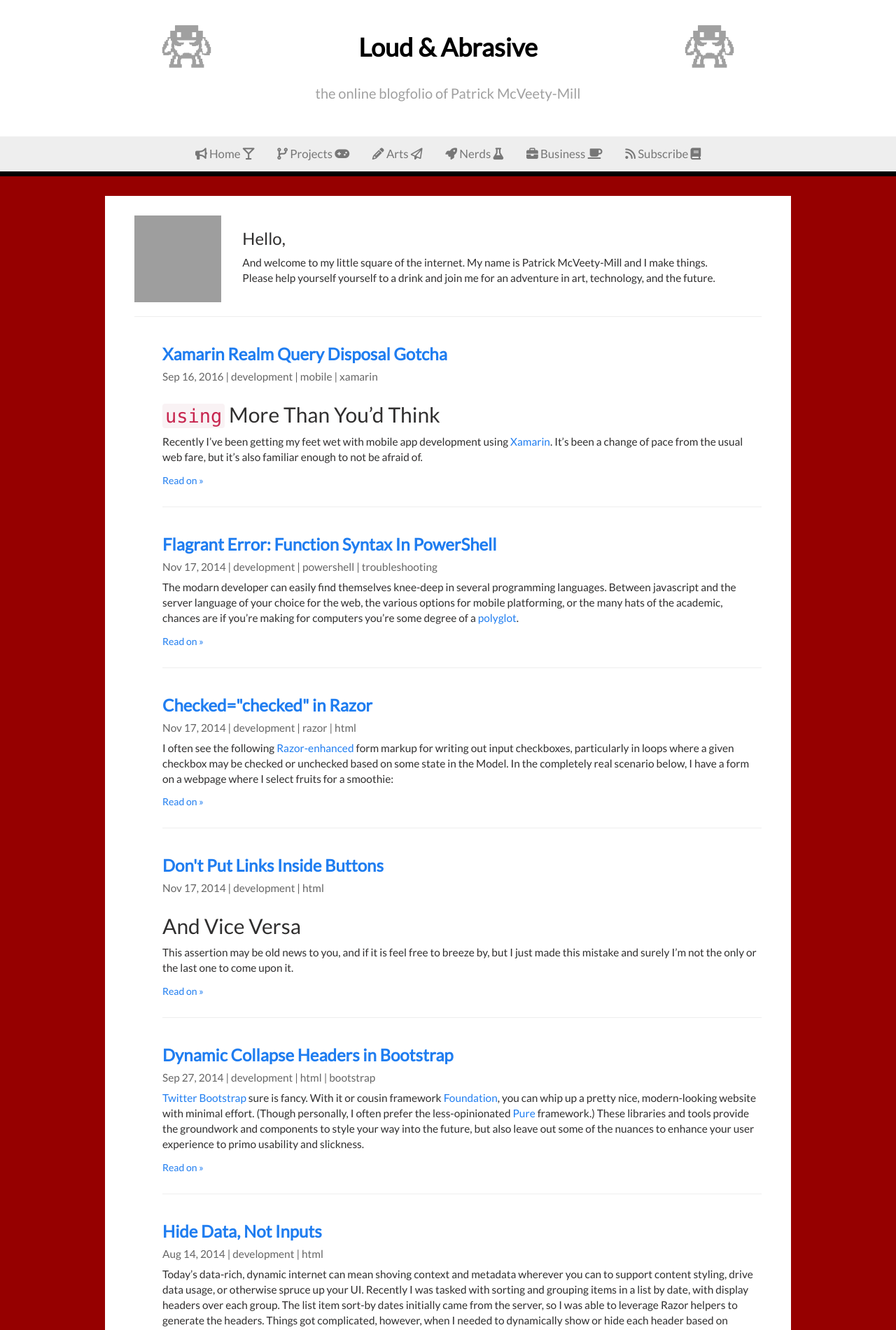
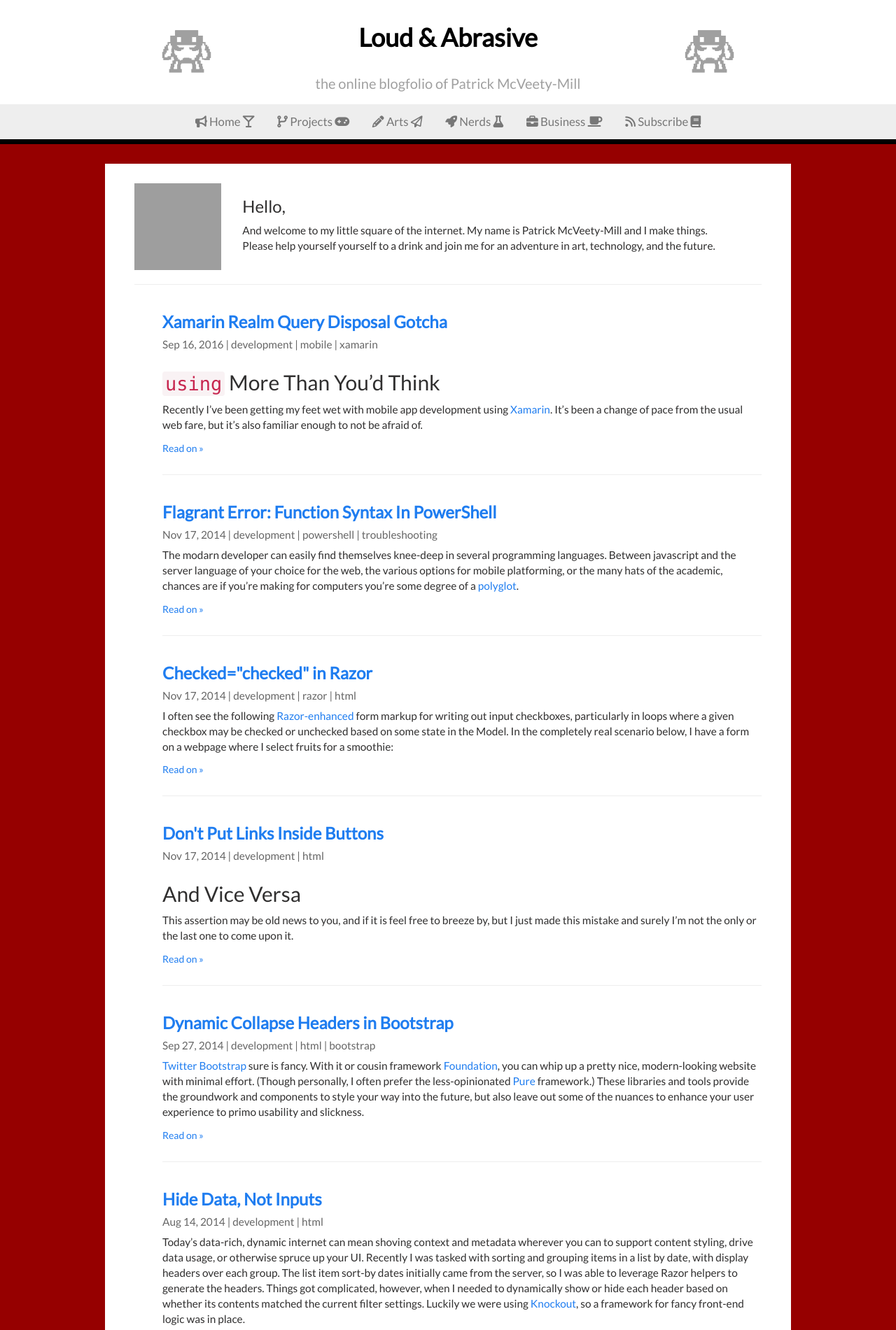
Before and after one commit to pmcvtm/pmcvtm.com, a Jekyll site: the page built from index.md, in a window 1280 px wide. Shown: the top 1901 px of the page at 70% size. Built offline with Jekyll 4.4.1, drawn with Linux system fonts in a browser that asks for light colours; nearby versions of some CDN libraries; grey boxes are pictures that could not be loaded.

Commit message:
tweak the header a wee bit

```diff
--- a/_includes/header.html
+++ b/_includes/header.html
@@ -1,6 +1,6 @@
 <header class="site-head">
   <div class="clearfix">
-    <div class="col-sm-1 col-sm-offset-2 hidden-xs">
+    <div class="col-sm-1 col-sm-offset-2 hidden-xs header-dude">
       <img class="img-responsive" src="{{ "/assets/loudandalogo.png" | relative_url }}">
     </div>
     <div class="blog-title col-sm-4 col-sm-offset-1">
@@ -9,7 +9,7 @@
       </a>
       <small class="blog-description">{{ site.description | escape }}</small>
     </div>
-    <div class="col-sm-1 col-sm-offset-1 hidden-xs">
+    <div class="col-sm-1 col-sm-offset-1 hidden-xs header-dude">
       <img class="img-responsive" src="{{ "/assets/loudandalogo.png" | relative_url }}">
     </div>
   </div>
--- a/assets/steak-styles.css
+++ b/assets/steak-styles.css
@@ -15,16 +15,17 @@ a:hover { color: #1f7df0; text-decoration: underline;}
 /* Header
 /*****************************************************************************/
 .site-head {
-    padding: 2em 0 0 0;
+    padding: 1em 0 0 0;
     border-bottom: 0.5em solid black;
     font-family: 'Lato', sans-serif;
 }
 
-.blog-title { margin-bottom: 1em; text-align: center; font-size: 4rem;}
+.blog-title { margin-bottom: 0.2em; text-align: center; font-size: 4rem;}
 .blog-title h1 { font-weight: bold; }
 .blog-title small { color: #A0A0A0; }
 .blog-title a { text-decoration:none; color:#000;}
 .blog-description { text-align: center; font-size:2rem;}
+.header-dude { margin-top: 1.5em; }
 
 .nav, .navbar-nav, .nav-container { background-color: #eee; }
 
```
